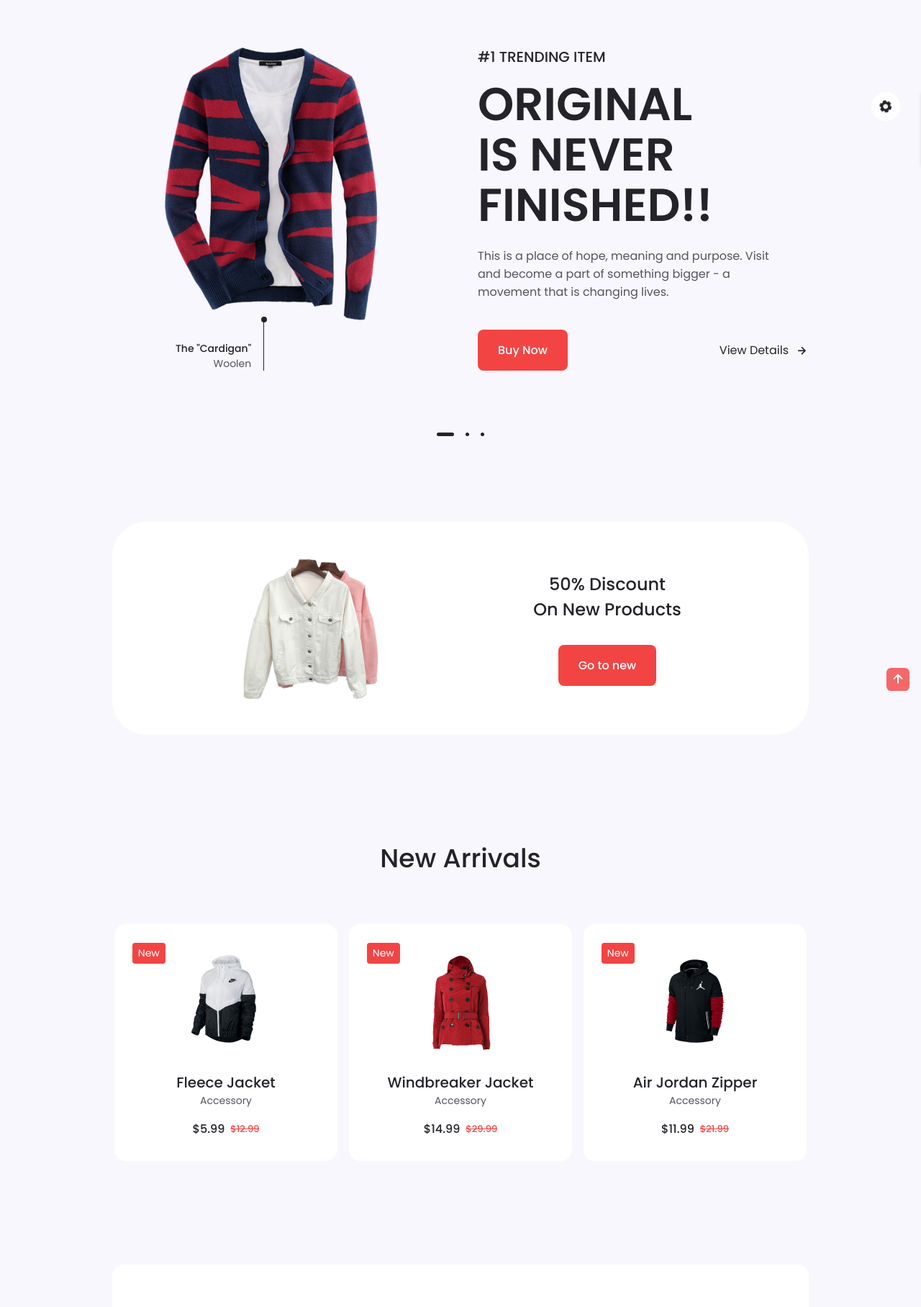
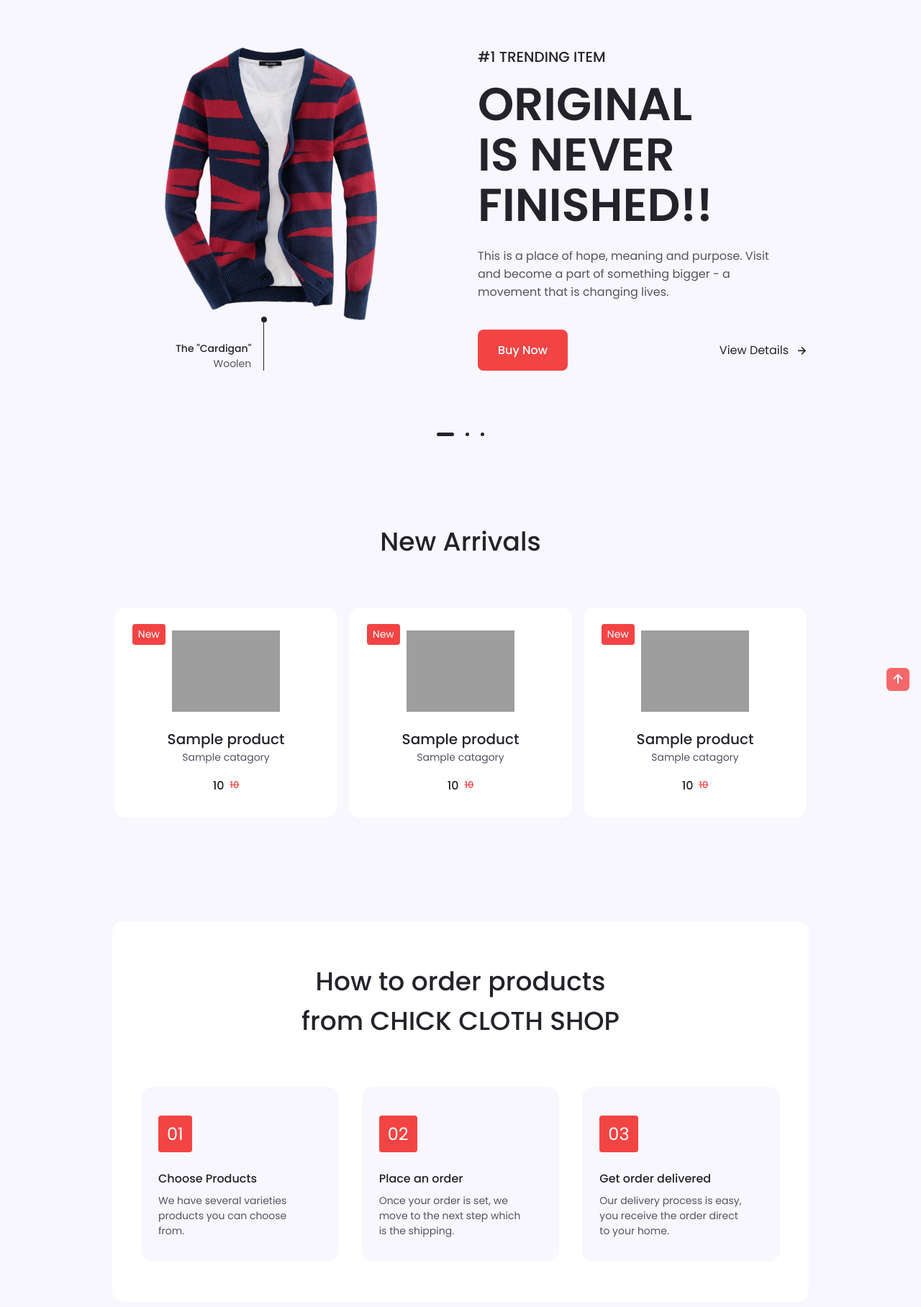
Before and after one commit to Narongrit159/OOP_Project, a FastAPI app: template templates/index.html in a window 1280 px wide. Shown: the part 80-1896 px from the top of the page at 72% size. Run offline with FastAPI, Linux system fonts and the light colour scheme; the template is opened without the code that fills it: most values are stand-ins (such as "Sample title", 1, 10 or a date in 2020); grey boxes are pictures that could not be loaded.

Commit message:
narongrit

```diff
--- a/main.py
+++ b/main.py
@@ -13,15 +13,146 @@ templates = Jinja2Templates(directory="templates")
 chick_shop = Controller()
 chick_shop.add_account(Account("chicken", "0000"))
 
-chick_shop.add_product(Product(name="Product 1", price=19))
-chick_shop.add_product(Product(name="Product 2", price=28))
-chick_shop.add_product(Product(name="Product 3", price=37))
-chick_shop.add_product(Product(name="Product 4", price=46))
-chick_shop.add_product(Product(name="Product 5", price=55))
-chick_shop.add_product(Product(name="Product 6", price=64))
-chick_shop.add_product(Product(name="Product 7", price=73))
-chick_shop.add_product(Product(name="Product 8", price=82))
-chick_shop.add_product(Product(name="Product 9", price=91))
+
+def add_new_product():
+    chick_shop.add_product(
+        Product(
+            1,
+            "Windbreaker Jacket",
+            14.99,
+            "Accessory",
+            "red",
+            "img/new-1.png",
+            10,
+        )
+    )
+    chick_shop.add_product(
+        Product(
+            2,
+            "Air Jordan Zipper",
+            11.99,
+            "Accessory",
+            "red",
+            "img/new-2.png",
+            10,
+        )
+    )
+
+    chick_shop.add_product(
+        Product(
+            3,
+            "Fur Jacket",
+            4.99,
+            "Accessory",
+            "red",
+            "img/new-3.png",
+            10,
+        )
+    )
+    chick_shop.add_product(
+        Product(
+            4,
+            "Fleece Jacket",
+            24.99,
+            "Accessory",
+            "red",
+            "img/new-4.png",
+            10,
+        )
+    )
+    chick_shop.add_product(
+        Product(
+            5,
+            "Nike Hoodie",
+            7.99,
+            "Accessory",
+            "red",
+            "img/new-5.png",
+            10,
+        )
+    )
+    chick_shop.add_product(
+        Product(
+            6,
+            "Fleece Jacket",
+            5.99,
+            "Accessory",
+            "red",
+            "img/new-6.png",
+            10,
+        )
+    )
+
+    chick_shop.add_product(
+        Product(
+            7,
+            "Windbreaker Jacket",
+            14.99,
+            "Accessory",
+            "red",
+            "img/new-1.png",
+            10,
+        )
+    )
+    chick_shop.add_product(
+        Product(
+            8,
+            "Air Jordan Zipper",
+            11.99,
+            "Accessory",
+            "red",
+            "img/new-2.png",
+            10,
+        )
+    )
+
+    chick_shop.add_product(
+        Product(
+            9,
+            "Fur Jacket",
+            4.99,
+            "Accessory",
+            "red",
+            "img/new-3.png",
+            10,
+        )
+    )
+    chick_shop.add_product(
+        Product(
+            10,
+            "Fleece Jacket",
+            24.99,
+            "Accessory",
+            "red",
+            "img/new-4.png",
+            10,
+        )
+    )
+    chick_shop.add_product(
+        Product(
+            11,
+            "Nike Hoodie",
+            7.99,
+            "Accessory",
+            "red",
+            "img/new-5.png",
+            10,
+        )
+    )
+    chick_shop.add_product(
+        Product(
+            12,
+            "Fleece Jacket",
+            5.99,
+            "Accessory",
+            "red",
+            "img/new-6.png",
+            10,
+        )
+    )
+
+
+add_new_product()
 
 
 def get_current_user(username: str, password: str, logged_in: bool = Depends()):
@@ -40,7 +171,9 @@ def is_user_logged_in(request: Request):
 @app.get("/", response_class=HTMLResponse)
 def get_home(request: Request, logged_in: bool = Depends(is_user_logged_in)):
     if not logged_in:
-        return templates.TemplateResponse("index.html", {"request": request})
+        return templates.TemplateResponse(
+            "index.html", {"request": request, "products": chick_shop.get_product()}
+        )
     return templates.TemplateResponse("login.html", {"request": request})
 
 
@@ -78,13 +211,12 @@ def get_login(request: Request, logged_in: bool = Depends(is_user_logged_in)):
     return HTMLResponse(url="/", status_code=303)
 
 
+@app.get("/shop", response_class=HTMLResponse)
+def get_shop(request: Request):
+    return templates.TemplateResponse("shop.html", {"request": request})
+
+
 if __name__ == "__main__":
     import uvicorn
 
     uvicorn.run(app, host="127.0.0.1", port=8000)
-
-css_files = [
-    "style.css",
-    "swiper-bundle.min.css",
-    # เพิ่มไฟล์ CSS ต่อไปตามต้องการ
-]
--- a/static/css/style.css
+++ b/static/css/style.css
@@ -1041,7 +1041,6 @@ input {
 
 .footer__logo {
     color: var(--title-color);
-    text-transform: lowercase;
     font-weight: var(--font-bold);
     letter-spacing: 1px;
     display: inline-flex;
--- a/templates/index.html
+++ b/templates/index.html
@@ -40,7 +40,7 @@
             </li>
 
             <li class="nav__item">
-              <a href="shop.html" class="nav__link">Shop</a>
+              <a href="{{ request.url_for('get_shop') }}" class="nav__link">Shop</a>
             </li>
 
             <li class="nav__item">
@@ -351,25 +351,6 @@
         </div>
       </section>
 
-      <!--=============== DISCOUNT ===============-->
-      <section class="discount section">
-        <div class="discount__container container grid">
-          <img
-            src="{{ url_for('static', path='img/discount.png') }}"
-            alt=""
-            class="discount__img"
-          />
-
-          <div class="discount__data">
-            <h2 class="discount__title">
-              50% Discount <br />
-              On New Products
-            </h2>
-            <a href="#" class="button">Go to new</a>
-          </div>
-        </div>
-      </section>
-
       <!--=============== NEW ARRIVALS ===============-->
       <section class="new section">
         <h2 class="section__title">New Arrivals</h2>
@@ -377,126 +358,30 @@
         <div class="new__container container">
           <div class="swiper new-swiper">
             <div class="swiper-wrapper">
-              <!--NEW CONTENT 1-->
+
+              {% for product in products %}
+              <!--NEW CONTENT-->
               <div class="new__content swiper-slide">
                 <div class="new__tag">New</div>
                 <img
-                  src="{{ url_for('static', path='img/new-1.png') }}"
+                  src="{{ request.url_for('static', path=product.picture) }}"
                   alt=""
                   class="new__img"
                 />
-                <h3 class="new__title">Windbreaker Jacket</h3>
-                <span class="new__subtitle">Accessory</span>
+                <h3 class="new__title">{{ product.name }}</h3>
+                <span class="new__subtitle">{{ product.catagory }}</span>
 
                 <div class="new__prices">
-                  <span class="new__price">$14.99</span>
-                  <span class="new__discount">$29.99</span>
+                  <span class="new__price">{{ product.price }}</span>
+                  <span class="new__discount">{{ product.price }}</span>
                 </div>
 
                 <a href="details.html" class="button new__button">
                   <i class="bx bx-cart-alt new__icon"></i>
                 </a>
               </div>
-              <!--NEW CONTENT 2-->
-              <div class="new__content swiper-slide">
-                <div class="new__tag">New</div>
-                <img
-                  src="{{ url_for('static', path='img/new-2.png') }}"
-                  alt=""
-                  class="new__img"
-                />
-                <h3 class="new__title">Air Jordan Zipper</h3>
-                <span class="new__subtitle">Accessory</span>
+            {% endfor %}
 
-                <div class="new__prices">
-                  <span class="new__price">$11.99</span>
-                  <span class="new__discount">$21.99</span>
-                </div>
-
-                <a href="details.html" class="button new__button">
-                  <i class="bx bx-cart-alt new__icon"></i>
-                </a>
-              </div>
-              <!--NEW CONTENT 3-->
-              <div class="new__content swiper-slide">
-                <div class="new__tag">New</div>
-                <img
-                  src="{{ url_for('static', path='img/new-3.png') }}"
-                  alt=""
-                  class="new__img"
-                />
-                <h3 class="new__title">Fur Jacket</h3>
-                <span class="new__subtitle">Accessory</span>
-
-                <div class="new__prices">
-                  <span class="new__price">$4.99</span>
-                  <span class="new__discount">$9.99</span>
-                </div>
-
-                <a href="details.html" class="button new__button">
-                  <i class="bx bx-cart-alt new__icon"></i>
-                </a>
-              </div>
-              <!--NEW CONTENT 4-->
-              <div class="new__content swiper-slide">
-                <div class="new__tag">New</div>
-                <img
-                  src="{{ url_for('static', path='img/new-4.png') }}"
-                  alt=""
-                  class="new__img"
-                />
-                <h3 class="new__title">Fleece Jacket</h3>
-                <span class="new__subtitle">Accessory</span>
-
-                <div class="new__prices">
-                  <span class="new__price">$24.99</span>
-                  <span class="new__discount">$44.99</span>
-                </div>
-
-                <a href="details.html" class="button new__button">
-                  <i class="bx bx-cart-alt new__icon"></i>
-                </a>
-              </div>
-              <!--NEW CONTENT 5-->
-              <div class="new__content swiper-slide">
-                <div class="new__tag">New</div>
-                <img
-                  src="{{ url_for('static', path='img/new-5.png') }}"
-                  alt=""
-                  class="new__img"
-                />
-                <h3 class="new__title">Nike Hoodie</h3>
-                <span class="new__subtitle">Accessory</span>
-
-                <div class="new__prices">
-                  <span class="new__price">$7.99</span>
-                  <span class="new__discount">$14.99</span>
-                </div>
-
-                <a href="details.html" class="button new__button">
-                  <i class="bx bx-cart-alt new__icon"></i>
-                </a>
-              </div>
-              <!--NEW CONTENT 6-->
-              <div class="new__content swiper-slide">
-                <div class="new__tag">New</div>
-                <img
-                  src="{{ url_for('static', path='img/new-6.png') }}"
-                  alt=""
-                  class="new__img"
-                />
-                <h3 class="new__title">Fleece Jacket</h3>
-                <span class="new__subtitle">Accessory</span>
-
-                <div class="new__prices">
-                  <span class="new__price">$5.99</span>
-                  <span class="new__discount">$12.99</span>
-                </div>
-
-                <a href="details.html" class="button new__button">
-                  <i class="bx bx-cart-alt new__icon"></i>
-                </a>
-              </div>
             </div>
           </div>
         </div>
@@ -546,8 +431,8 @@
       <div class="footer__container container grid">
         <!-- FOOTER CONTENT 1 -->
         <div class="footer__content">
-          <a href="#" class="footer__logo">
-            <i class="bx bxs-shopping-bags footer__logo-icon"></i> CHICK CLOTH SHOP
+          <a href="#" class="nav__logo">
+            <i class="bx bxs-shopping-bags nav__logo-icon"></i> CHICK CLOTH SHOP
           </a>
 
           <p class="footer__description">
@@ -587,63 +472,12 @@
             <li><a href="#" class="footer__link">Shipping mode</a></li>
           </ul>
         </div>
-
-      <span class="footer__copy"
-        >&#169; Crypticalcoder. All rights reserved</span
-      >
     </footer>
 
     <!--=============== SCROLL UP ===============-->
     <a href="#" class="scrollup" id="scroll-up">
       <i class="bx bx-up-arrow-alt scrollup__icon"></i>
     </a>
-
-    <!--=============== STYLE SWITCHER ===============-->
-    <div class="style__switcher">
-      <div class="style__switcher-toggler s__icon">
-        <i class="bx bxs-cog bx-spin"></i>
-      </div>
-
-      <h4>Theme Colors</h4>
-
-      <div class="theme__colors js-theme-colors">
-        <button
-          type="button"
-          data-js-theme-color="color-1"
-          class="js-theme-color-item theme__button color-1"
-        >
-          <i class="bx bx-check"></i>
-        </button>
-        <button
-          type="button"
-          data-js-theme-color="color-2"
-          class="js-theme-color-item theme__button color-2"
-        >
-          <i class="bx bx-check"></i>
-        </button>
-        <button
-          type="button"
-          data-js-theme-color="color-3"
-          class="js-theme-color-item theme__button color-3"
-        >
-          <i class="bx bx-check"></i>
-        </button>
-        <button
-          type="button"
-          data-js-theme-color="color-4"
-          class="js-theme-color-item theme__button color-4"
-        >
-          <i class="bx bx-check"></i>
-        </button>
-        <button
-          type="button"
-          data-js-theme-color="color-5"
-          class="js-theme-color-item theme__button color-5"
-        >
-          <i class="bx bx-check"></i>
-        </button>
-      </div>
-    </div>
 
     <!--=============== SWIPER JS ===============-->
     <script src="{{ url_for('static', path='js/swiper-bundle.min.js') }}"></script>
```
Also changed, not shown: models.py (+22 -1 lines).
